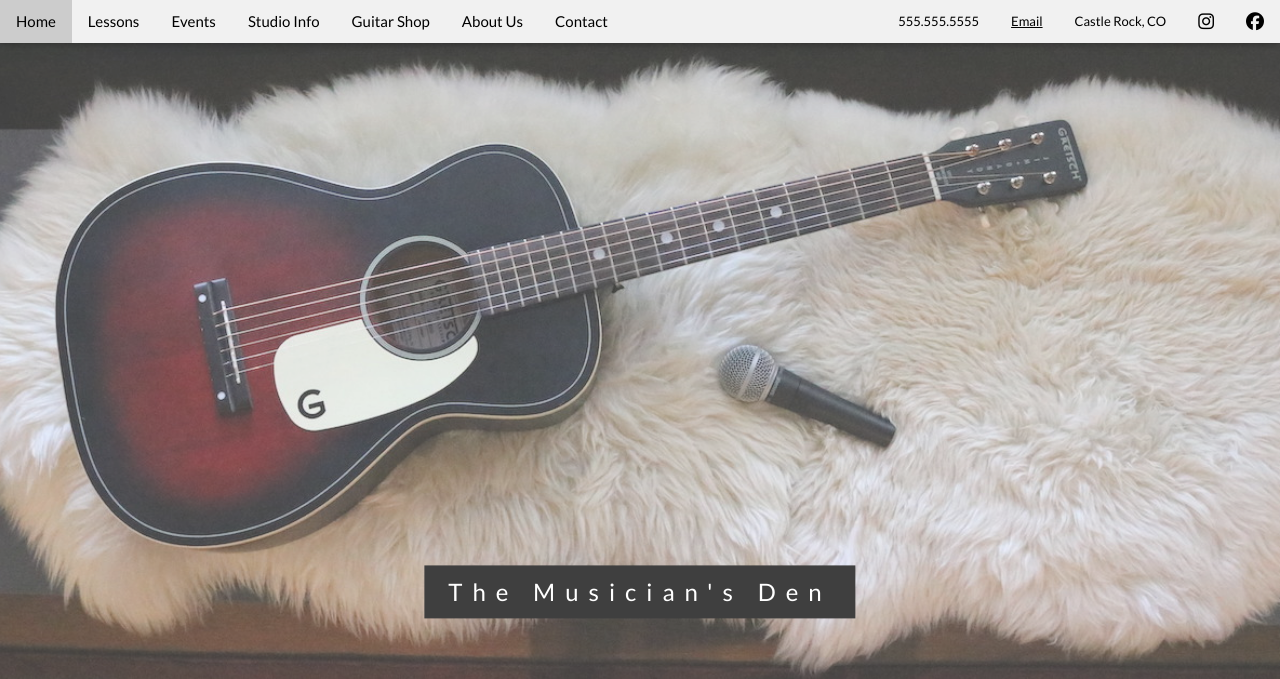
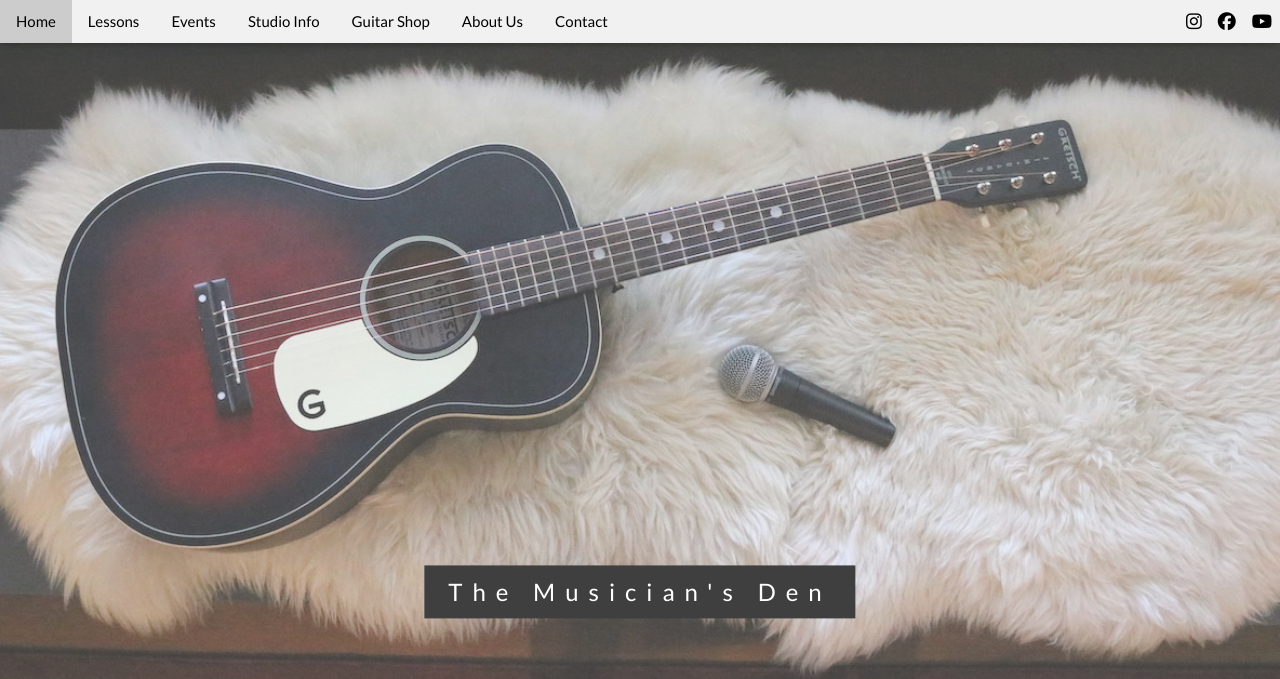
Before and after one commit to reckset/reckset.github.io, a PHP site: page / in a window 1280 px wide. Shown: the top 679 px of the page. Run offline with PHP 8.4, Linux system fonts and the light colour scheme; some libraries are stand-ins or nearby versions.

Commit message:
adjusted nav items
Working on better medium screen nav bar

```diff
--- a/Musicians Den/css/style.css
+++ b/Musicians Den/css/style.css
@@ -34,6 +34,14 @@ body, html {
   box-shadow:0 2px 5px 0 rgba(0,0,0,0.16),0 2px 10px 0 rgba(0,0,0,0.12)
 }
 
+.md-medium-bar-item{padding:8px 16px;float:left;width:auto;border:none;display:block;outline:0}
+
+#mdSmallNavbar {
+  background-color: #f1f1f1;
+  color: black;
+  box-shadow:0 2px 5px 0 rgba(0,0,0,0.16),0 2px 10px 0 rgba(0,0,0,0.12)
+}
+
 #navDemo {
   color: white;
 }
@@ -56,10 +64,16 @@ body, html {
 @media (min-width:993px){.md-hide-large{display:none!important}}
 */
 
-/* adjust sizes for TMD */
+/* adjust sizes for TMD
 @media (max-width:1049px) and (min-width:660px){.md-hide-medium{display:none!important}}
 @media (max-width:659px){.md-hide-small{display:none!important}}
 @media (min-width:1050px){.md-hide-large{display:none!important}}
+*/
+
+/* adjust sizes for TMD to have just small and large screen */
+@media (min-width:800px){.md-hide-large{display:none!important}}
+@media (max-width:799px) and (min-width:660px){.md-hide-medium{display:none!important}}
+@media (max-width:659px){.md-hide-small{display:none!important}}
 
 
 .lessonsDropdown {
--- a/Musicians Den/index.html
+++ b/Musicians Den/index.html
@@ -17,27 +17,23 @@
 
 <!-- Navbar (sit on top) -->
 <div class="w3-top">
-  <div class="w3-bar" id="mdNavbar">
+  <div class="w3-bar md-hide-small md-hide-medium" id="mdNavbar">
     <!-- Contact information and Social Media on the right side of Navbar for large screens -->
-    <a class="w3-bar-item w3-right md-hide-small md-hide-medium" style="padding:5px 16px 0px 16px; font-size: larger;" href="https://www.facebook.com/themusiciansdenCR/" target="_blank"><i class="fab fa-facebook w3-hover-opacity"></i></a>
-    <a class="w3-bar-item w3-right md-hide-small md-hide-medium" style="padding:5px 16px 0px 16px; font-size: larger;" href="https://instagram.com/themusiciansdencr" target="_blank"><i class="fab fa-instagram w3-hover-opacity"></i></a>
-    <span class="w3-bar-item w3-right md-hide-small md-hide-medium" style="font-size: small; padding: 10px 16px;">Castle Rock, CO</span>
-    <a class="w3-bar-item w3-right md-hide-small md-hide-medium" style="font-size: small; padding: 10px 16px;" href="mailto:charlene@themusiciansden.net?Subject=I'd%20like%20to%20learn%20more%20about%20The%20Musician's%20Den">Email</a>
-    <span class="w3-bar-item w3-right md-hide-small md-hide-medium" style="font-size: small; padding: 10px 16px;">555.555.5555</span>
+    <a class="w3-bar-item w3-right" style="padding:5px 8px 0px 8px; font-size: larger;" href="" target="_blank"><i class="fab fa-youtube w3-hover-opacity"></i></a>
+    <a class="w3-bar-item w3-right" style="padding:5px 8px 0px 8px; font-size: larger;" href="https://www.facebook.com/themusiciansdenCR/" target="_blank"><i class="fab fa-facebook w3-hover-opacity"></i></a>
+    <a class="w3-bar-item w3-right" style="padding:5px 8px 0px 8px; font-size: larger;" href="https://instagram.com/themusiciansdencr" target="_blank"><i class="fab fa-instagram w3-hover-opacity"></i></a>
 
-    <!-- Contact information and Social Media for small and medium screens -->
+    <!-- Contact information and Social Media for small and medium screens
     <ul class="md-hide-large" id="mdMediumNavbarCentered">
-      <li><span class="md-hide-large" style="font-size: small; padding: 10px 16px;">555.555.5555</span></li>
-      <li><a class="md-hide-large" style="font-size: small; padding: 10px 16px;" href="mailto:charlene@themusiciansden.net?Subject=I'd%20like%20to%20learn%20more%20about%20The%20Musician's%20Den">Email</a></li>
-      <li><span class="md-hide-large" style="font-size: small; padding: 10px 16px;">Castle Rock, CO</span></li>
       <li><a class="md-hide-large" style="padding:5px 16px 0px 16px; font-size: larger;" href="https://instagram.com/themusiciansdencr" target="_blank"><i class="fab fa-instagram w3-hover-opacity"></i></a></li>
       <li><a class="md-hide-large" style="padding:5px 16px 0px 16px; font-size: larger;" href="https://www.facebook.com/themusiciansdenCR/" target="_blank"><i class="fab fa-facebook w3-hover-opacity"></i></a></li>
     </ul>
+  -->
     <!-- Navigation links -->
-    <a href="index.html#home" class="w3-bar-item w3-button md-hide-small md-hide-medium">Home</a>
+    <a href="index.html#home" class="w3-bar-item w3-button">Home</a>
 
     <!-- Dropdown menu for Lessons nav item -->
-    <div class="lessonsDropdown md-hide-small md-hide-medium" id="myDropdownMenu">
+    <div class="lessonsDropdown" id="myDropdownMenu">
       <a href="#lessons"><button class="w3-button">Lessons</button></a>
       <div class="lessonsDropdown-content">
         <a href="#lessons" onclick="openMenu(event, 'Guitar', 'guitarLessonText', 'guitarLessonImage');">Guitar</a>
@@ -47,10 +43,10 @@
       </div>
     </div>
 
-    <a href="#portfolio" class="w3-bar-item w3-button md-hide-small md-hide-medium">Events</a>
+    <a href="#portfolio" class="w3-bar-item w3-button">Events</a>
 
     <!-- Dropdown menu for Studio Info nav item -->
-    <div class="lessonsDropdown md-hide-small md-hide-medium">
+    <div class="lessonsDropdown">
       <a href="#contact"><button class="w3-button">Studio Info</button></a>
       <div class="lessonsDropdown-content">
         <a href="" onclick="openMenu(event, 'Guitar');">Calendar</a>
@@ -58,21 +54,20 @@
       </div>
     </div>
 
-    <a href="#guitarShop" class="w3-bar-item w3-button md-hide-small md-hide-medium">Guitar Shop</a>
-    <a href="#about" class="w3-bar-item w3-button md-hide-small md-hide-medium">About Us</a>
-    <a href="#contact" class="w3-bar-item w3-button md-hide-small md-hide-medium">Contact</a>
+    <a href="#guitarShop" class="w3-bar-item w3-button">Guitar Shop</a>
+    <a href="#about" class="w3-bar-item w3-button">About Us</a>
+    <a href="#contact" class="w3-bar-item w3-button">Contact</a>
   </div>
 
   <!-- Navbar on medium screens -->
-  <div class="w3-bar" id="mdMediumNavbar">
-    <a class="w3-bar-item w3-button w3-hover-black md-hide-medium md-hide-large w3-right" href="javascript:void(0);" onclick="toggleFunction()" title="Toggle Navigation Menu">
-      <i class="fas fa-bars"></i>
-    </a>
-    <!-- Home button stays on in small mode as well -->
-    <a href="index.html#home" class="w3-bar-item w3-button md-hide-large">Home</a>
+  <div class="w3-bar md-hide-small md-hide-large" id="mdMediumNavbar">
+    <a class="md-medium-bar-item w3-right" style="padding:5px 8px 0px 8px; font-size: large;" href="" target="_blank"><i class="fab fa-youtube w3-hover-opacity"></i></a></li>
+    <a class="md-medium-bar-item w3-right" style="padding:5px 8px 0px 8px; font-size: large;" href="https://www.facebook.com/themusiciansdenCR/" target="_blank"><i class="fab fa-facebook w3-hover-opacity"></i></a></li>
+    <a class="md-medium-bar-item w3-right" style="padding:5px 8px 0px 8px; font-size: large;" href="https://instagram.com/themusiciansdencr" target="_blank"><i class="fab fa-instagram w3-hover-opacity"></i></a></li>
 
-    <!-- Dropdown menu for Lessons nav item -->
-    <div class="lessonsDropdown md-hide-small md-hide-large">
+    <a href="index.html#home" class="md-medium-bar-item w3-button">Home</a>
+
+    <div class="lessonsDropdown">
       <a href="#lessons"><button class="w3-button">Lessons</button></a>
       <div class="lessonsDropdown-content">
         <a href="#lessons" onclick="openMenu(event, 'Guitar', 'guitarLessonText', 'guitarLessonImage');">Guitar</a>
@@ -82,10 +77,9 @@
       </div>
     </div>
 
-    <a href="#portfolio" class="w3-bar-item w3-button md-hide-small md-hide-large">Events</a>
+    <a href="#portfolio" class="md-medium-bar-item w3-button">Events</a>
 
-    <!-- Dropdown menu for Studio Info nav item -->
-    <div class="lessonsDropdown md-hide-small md-hide-large">
+    <div class="lessonsDropdown">
       <a href="#contact"><button class="w3-button">Studio Info</button></a>
       <div class="lessonsDropdown-content">
         <a href="" onclick="openMenu(event, 'Guitar');">Calendar</a>
@@ -93,12 +87,26 @@
       </div>
     </div>
 
-    <a href="#guitarShop" class="w3-bar-item w3-button md-hide-small md-hide-large">Guitar Shop</a>
-    <a href="#about" class="w3-bar-item w3-button md-hide-small md-hide-large">About Us</a>
-    <a href="#contact" class="w3-bar-item w3-button md-hide-small md-hide-large">Contact</a>
+    <a href="#guitarShop" class="md-medium-bar-item w3-button">Guitar Shop</a>
+    <a href="#about" class="md-medium-bar-item w3-button">About Us</a>
+    <a href="#contact" class="md-medium-bar-item w3-button">Contact</a>
   </div>
 
+
+
+
   <!-- Navbar on small screens -->
+  <div class="w3-bar md-hide-medium md-hide-large" id="mdSmallNavbar">
+  <a class="w3-bar-item w3-button w3-hover-black w3-right" href="javascript:void(0);" onclick="toggleFunction()" title="Toggle Navigation Menu">
+    <i class="fas fa-bars"></i>
+  </a>
+  <!-- Home button stays on in small mode as well -->
+  <a href="index.html#home" class="w3-bar-item w3-button">Home</a>
+
+  <a class="w3-bar-item" style="padding:5px 16px 0px 16px; font-size: larger;" href="https://instagram.com/themusiciansdencr" target="_blank"><i class="fab fa-instagram w3-hover-opacity"></i></a>
+  <a class="w3-bar-item" style="padding:5px 16px 0px 16px; font-size: larger;" href="https://www.facebook.com/themusiciansdenCR/" target="_blank"><i class="fab fa-facebook w3-hover-opacity"></i></a>
+  <a class="w3-bar-item" style="padding:5px 16px 0px 16px; font-size: larger;" href="" target="_blank"><i class="fab fa-youtube w3-hover-opacity"></i></a>
+
   <div id="navDemo" class="w3-bar-block w3-white w3-hide md-hide-large md-hide-medium">
     <a href="#lessons" class="w3-bar-item w3-button" onclick="toggleFunction()">Lessons</a>
     <a href="#portfolio" class="w3-bar-item w3-button" onclick="toggleFunction()">Events</a>
@@ -106,6 +114,7 @@
     <a href="#guitarShop" class="w3-bar-item w3-button" onclick="toggleFunction()">Guitar Shop</a>
     <a href="#about" class="w3-bar-item w3-button" onclick="toggleFunction()">About Us</a>
     <a href="#contact" class="w3-bar-item w3-button" onclick="toggleFunction()">Contact</a>
+  </div>
   </div>
 </div>
 
```
